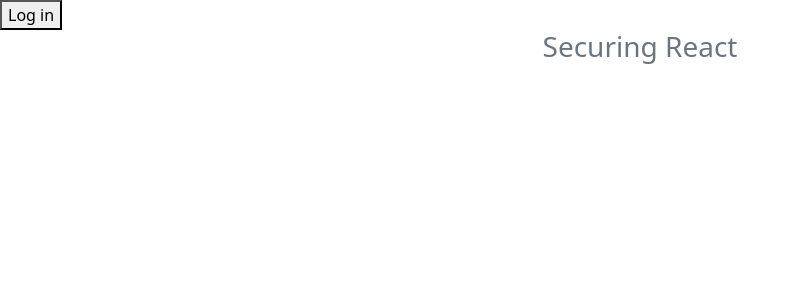
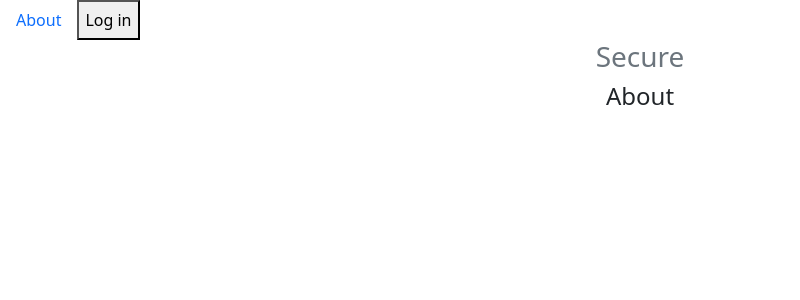
Before and after one commit to timeonator/react-security, a React (Create React App) app in the folder Client/: page / in a window 1280 px wide. Shown: the top 300 px of the page, without its empty margins (0-800 px from the left). Built offline with nearby package versions, Linux system fonts and the light colour scheme.

Commit message:
styling with bootstrap

```diff
--- a/Client/src/components/navigation.js
+++ b/Client/src/components/navigation.js
@@ -1,28 +1,40 @@
 import React from 'react';
-import { Link } from 'react-router-dom';
+import {Nav} from 'react-bootstrap'
+import { BrowserRouter as Router, Switch, Route } from 'react-router-dom';
 import { useAuth0 } from "@auth0/auth0-react";
+import About from './about'
+import Contact from './contact'
+import Home from './home'
 
 const Navigation = (props) => {
   const { isAuthenticated, loginWithRedirect, logout } = useAuth0();
   return (
+    <Router>
     <div className="header">
-      {!isAuthenticated && (
-        <ul className="nav nav-pills pull-right">
-          <button onClick={() => loginWithRedirect({})}>Log in</button>
-        </ul>
+        {!isAuthenticated && (
+            <Nav className="nav nav-pills pull-right">
+                <Nav.Link href="/about">About</Nav.Link>
+                <button onClick={() => loginWithRedirect({})}>Log in</button>
+            </Nav>
+        )}
+        <h3 className="text-muted">Secure</h3>
+      {isAuthenticated && (
+        <Nav className="nav nav-pills pull-right">
+          <Nav.Link href="/home">Home</Nav.Link>
+          <Nav.Link href="/about">About</Nav.Link>
+          <Nav.Link href="/contact">Contact</Nav.Link>
+          <button onClick={() => logout()}>Logout</button>
+        </Nav>
       )}
+                <Switch>
+            <Route path="/contact" component={Contact}/>
+            <Route path="/about" component={About}/>
+            <Route path="/home" component={Home}/>
+            <Route exact path="/" component={About}/>
+          </Switch>
+    </div>
+    </Router>
 
-      {isAuthenticated && (
-        <ul className="nav nav-pills pull-right">
-          {/* <li><Link to="/">Home</Link></li>
-          <li><Link to="/about">About</Link></li>
-          <li><Link to="/contact">Contact</Link></li> */}
-          <button onClick={() => logout()}>Logout</button>
-        </ul>
-      )}
-      <h3 className="text-muted">Securing React</h3>
-    </div>
   );
 }
-
 export default Navigation;
```
